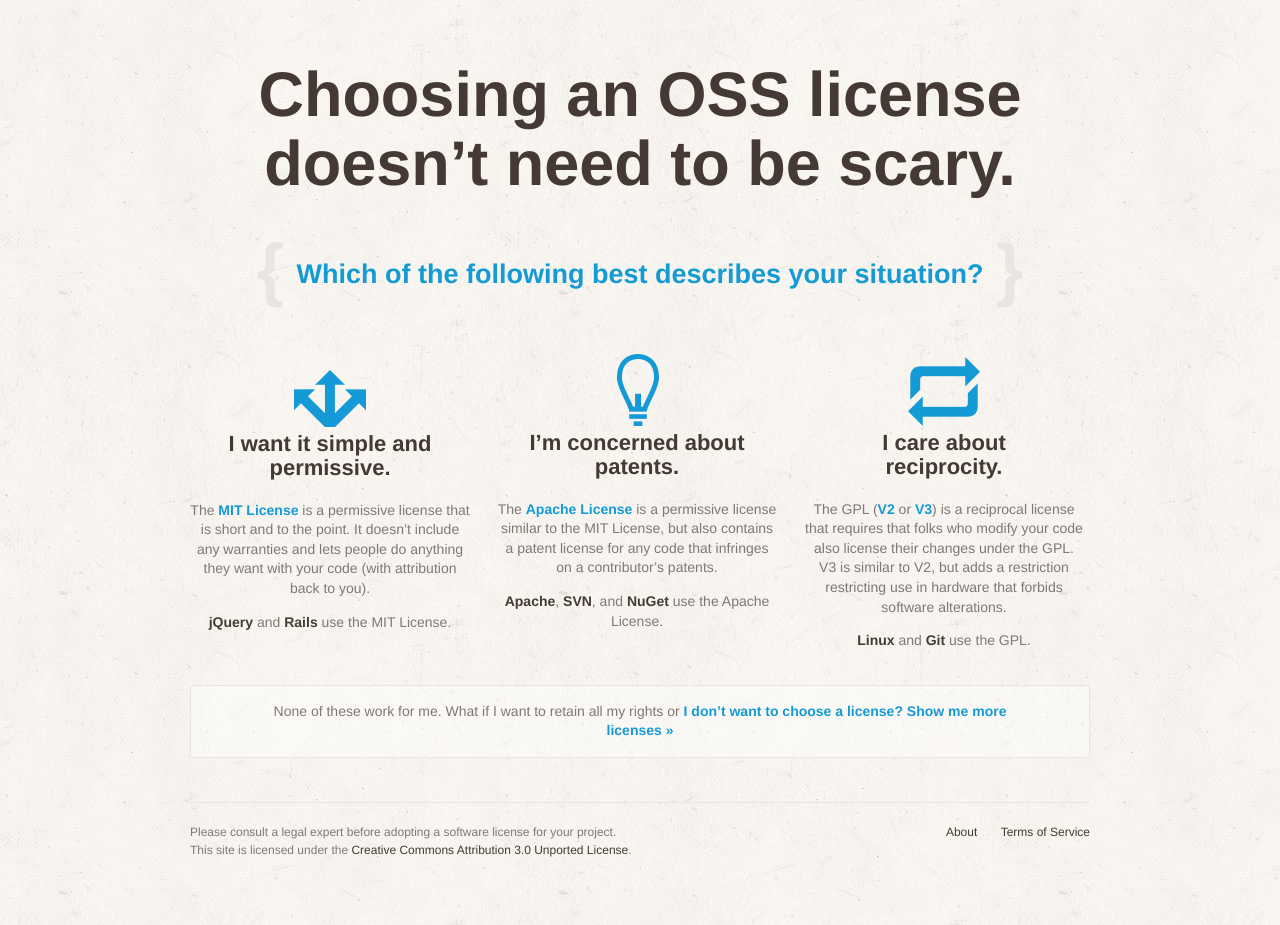
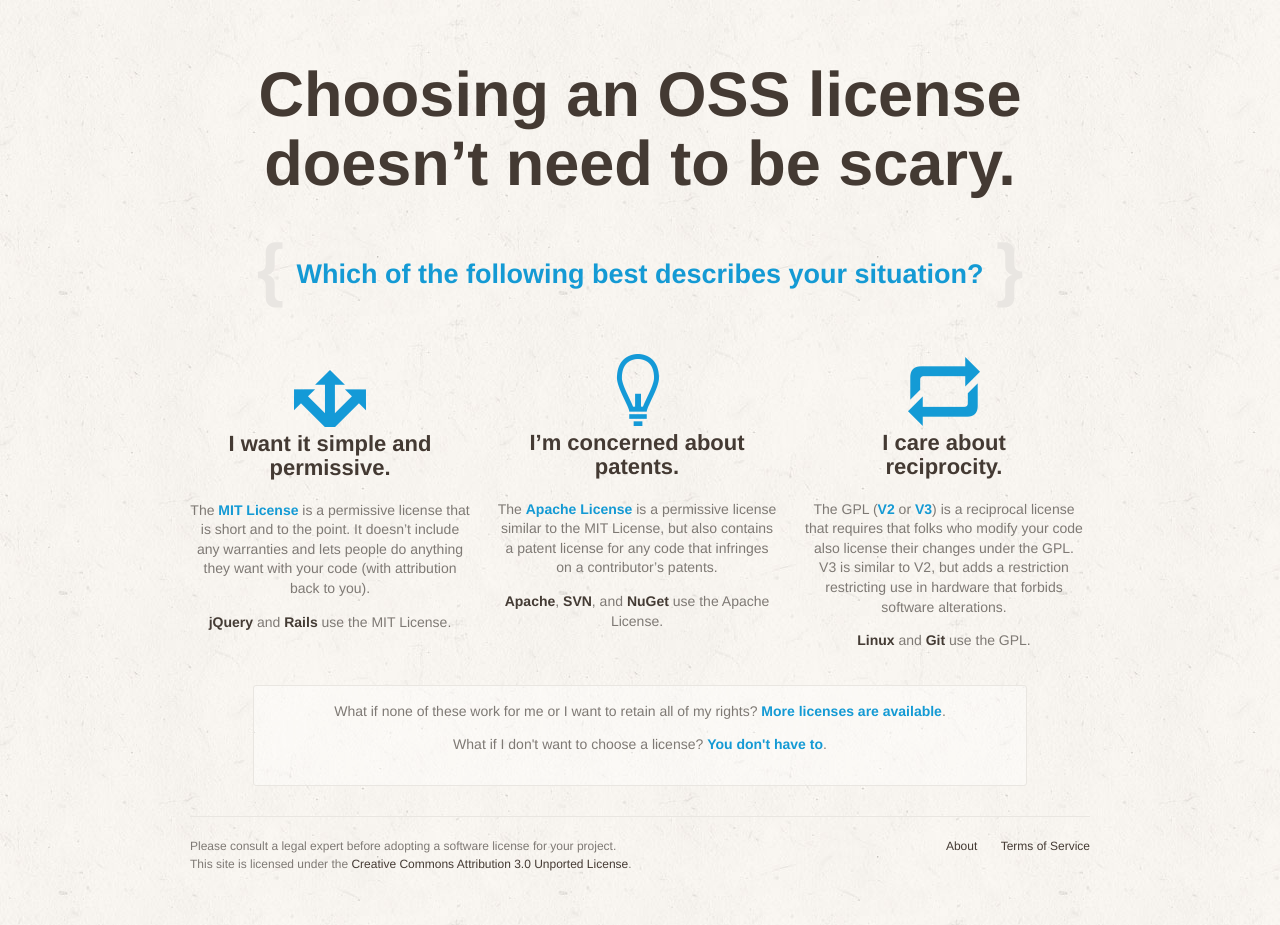
Before and after one commit to github/choosealicense.com, a Jekyll site: the page built from index.html, in a window 1280 px wide. Built offline with Jekyll 4.4.1, drawn with Linux system fonts in a browser that asks for light colours; some web fonts are replaced.

Commit message:
cleaned up alternative licenses blurb

```diff
--- a/index.html
+++ b/index.html
@@ -41,10 +41,11 @@
       </p>
     </li>
   </ul>
-  <p class="see-more callout">
-     <em>None of these work for me.</em> What if I want to retain all my rights or <a href="no-license">I don’t want to choose a license?</a>
-     <a href="licenses">Show me more licenses »</a>
-  </p>
+  <div class="see-more callout">
+    <p>What if none of these work for me or I want to retain all of my rights? <a href="licenses">More licenses are available</a>.</p>
+
+    <p>What if I don't want to choose a license</a>? <a href="no-license">You don't have to</a>.</p>
+  </div>
     </div>
   </body>
 </html>
```
